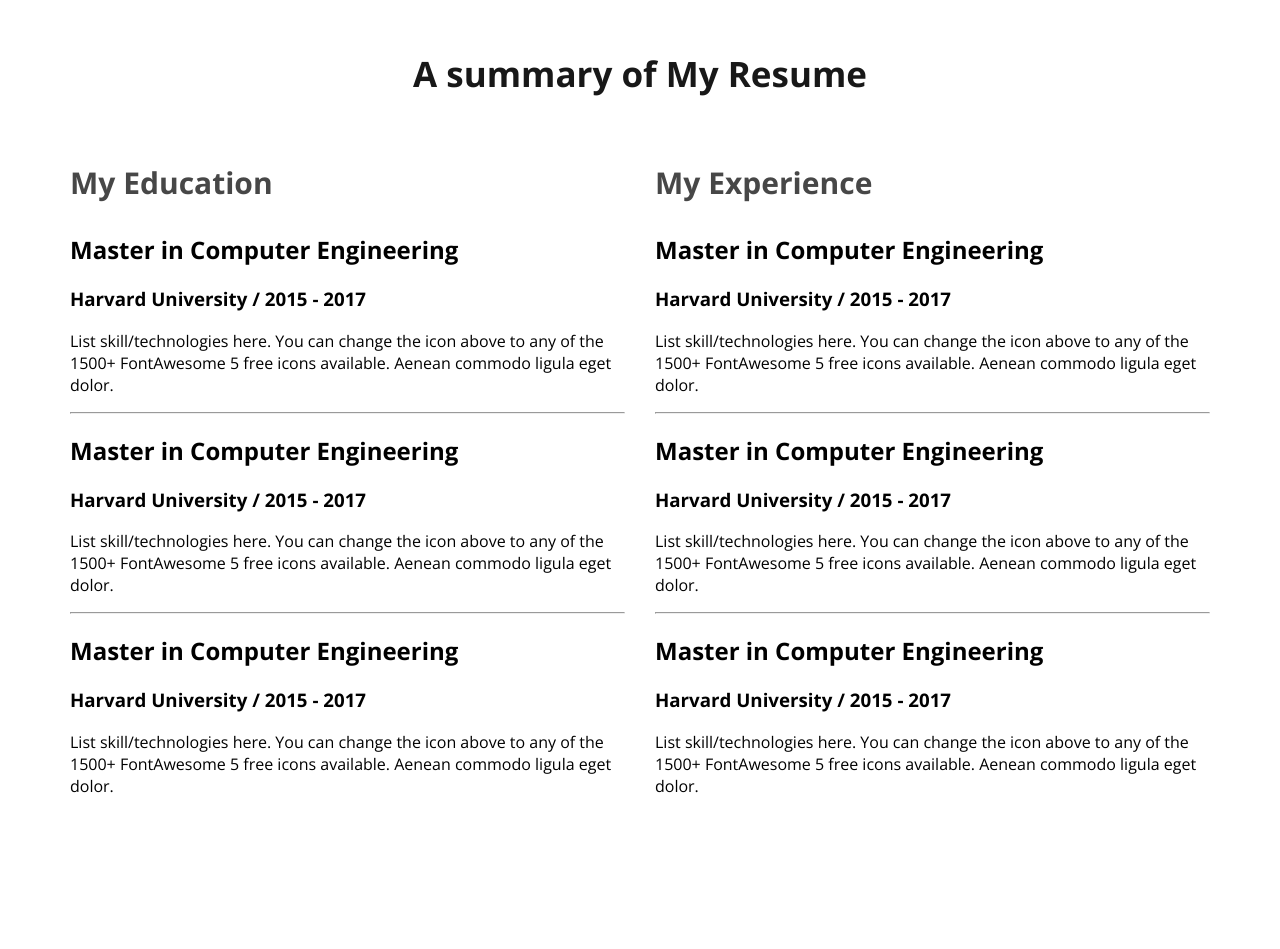
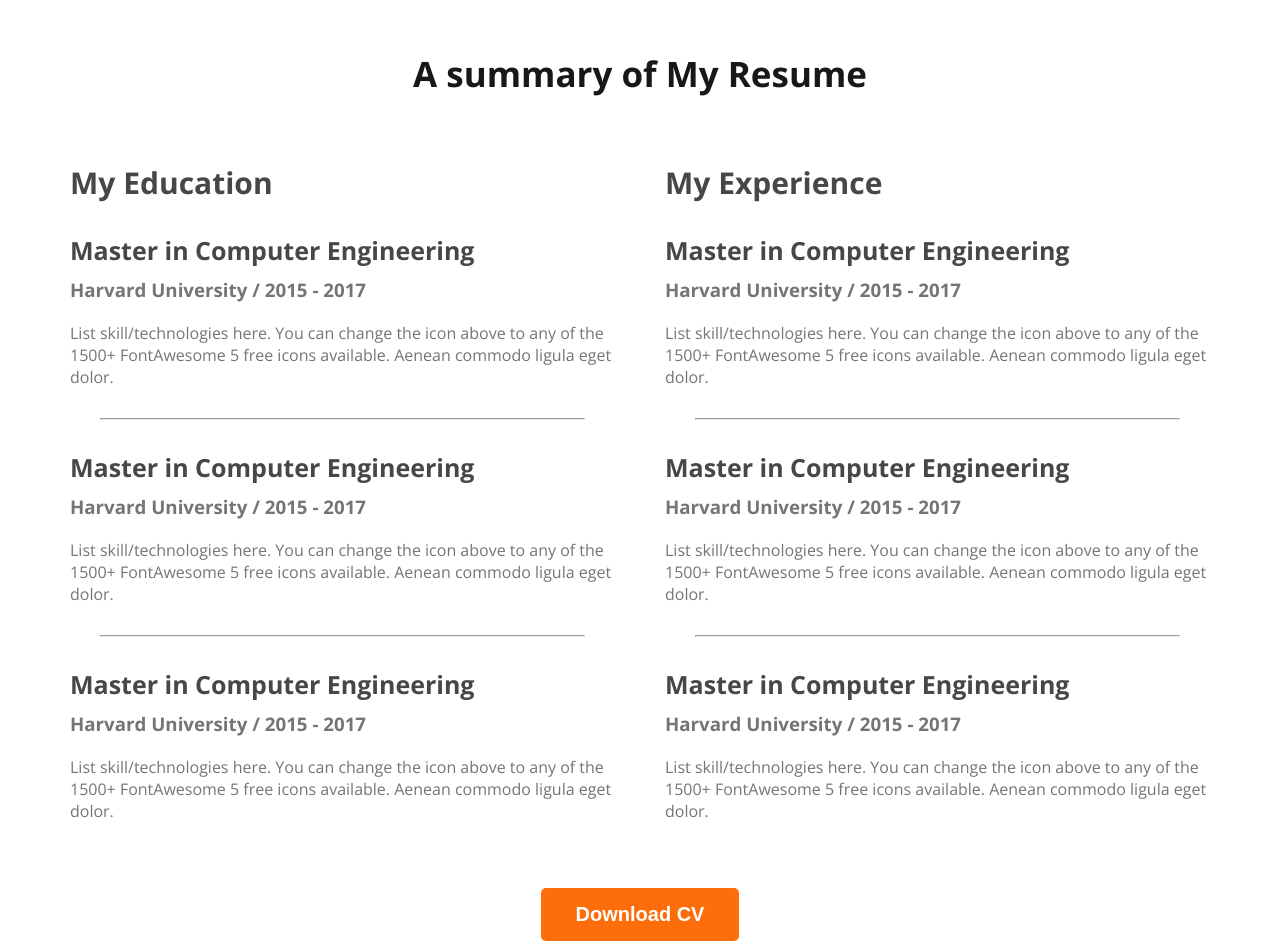
Before and after one commit to mdmuradgain/web-portfolio, a plain HTML site: page index.html in a window 1280 px wide. Shown: the part 2200-3149 px from the top of the page. Before the commit the page ends 3021 px from the top, so only its background shows below. Drawn offline with nearby package versions, Linux system fonts and the light colour scheme.

Commit message:
Finished Resume Section

```diff
--- a/index.html
+++ b/index.html
@@ -145,6 +145,9 @@
               </div>
             </div>
           </div>
+          <div class="download_cv">
+            <button class="btn_primary">Download CV</button>
+          </div>
         </section>
     </main>
     <footer></footer>
--- a/styles/style.css
+++ b/styles/style.css
@@ -131,5 +131,25 @@ main section{
 }
 .resume_container{
   display: flex;
-  gap: 30px;
+  gap: 50px;
 }
+.resume_item_title{
+  color: #474747;
+  font-size: 25px;
+  font-weight: 700;
+  margin-bottom: 10px;
+}
+.resume_item_Institute{
+  margin-bottom: 20px;
+  margin-top: 0px;
+}
+.resume_item_Institute, .resume_item_description{
+  color: #757575;
+}
+.resume_container hr{
+  margin: 30px;
+}
+.download_cv{
+  text-align: center;
+  margin-top: 50px;
+}
```
